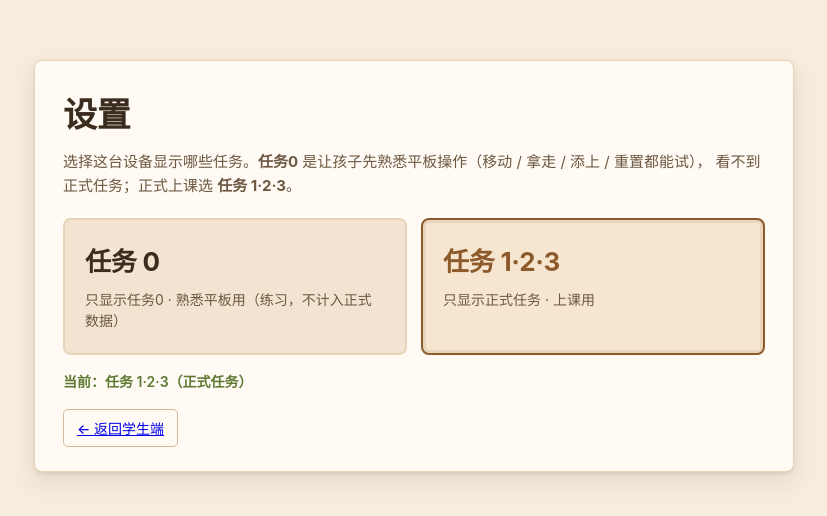
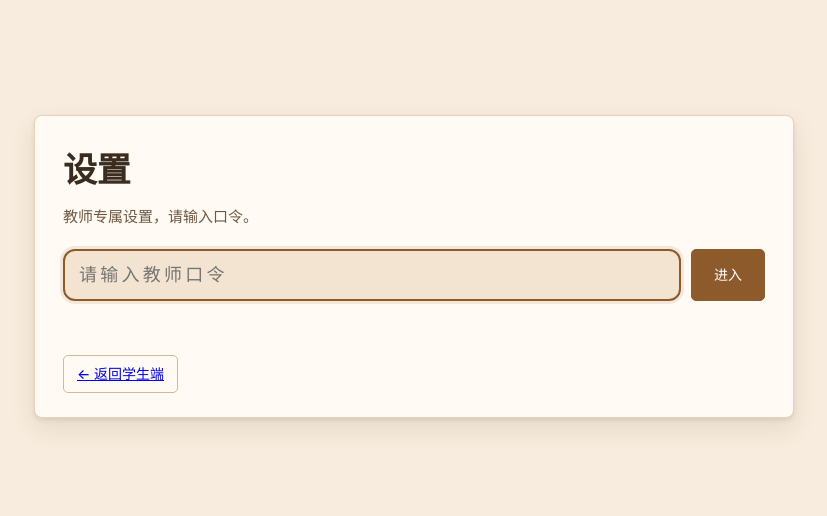
Before and after one commit to tesths/cube-math, a website: page public/settings.html in a window 1280 px wide. Shown: the part 134-650 px from the top of the page, without its empty margins (226-1053 px from the left). Drawn offline with Linux system fonts and the light colour scheme.

Commit message:
feat(settings): 设置改为教师专属（教师端口令门，学生端去掉入口）
- 学生端（首页底部、顶栏）去掉「设置」链接，学生点不到
- 教师端顶栏新增「设置」入口
- /settings 增加教师口令门（config.js settingsPin，默认 8888），输对才显示选项
- 口令门不持久化解锁，学生拿到设备也进不去

```diff
--- a/public/config.js
+++ b/public/config.js
@@ -14,4 +14,7 @@
 window.CUBE_VIEWS_CONFIG = {
   apiBase: '',
   pollMs: 1000,
+  // 设置页的教师口令（教师端「设置」进 /settings 时输入）。学生不知道就进不去。
+  // 这是纯前端口令门，用来挡住学生误入，不是强安全；需要就改这里，部署后即时生效。
+  settingsPin: '8888',
 };
--- a/public/css/style.css
+++ b/public/css/style.css
@@ -1113,3 +1113,30 @@ body.is-focusing { overflow: hidden; }
 @media (max-width: 640px) {
   .settings-choices { grid-template-columns: 1fr; }
 }
+
+/* 设置页教师口令门 */
+.settings-form {
+  display: flex;
+  gap: 10px;
+  align-items: center;
+  flex-wrap: wrap;
+  margin-bottom: 8px;
+}
+.settings-form input {
+  flex: 1 1 220px;
+  min-height: 52px;
+  padding: 0 14px;
+  font-size: 18px;
+  letter-spacing: .18em;
+  font-family: inherit;
+  color: var(--ink);
+  background: var(--panel-alt);
+  border: 2px solid var(--line);
+  border-radius: 12px;
+}
+.settings-form input:focus {
+  outline: none;
+  border-color: var(--blue);
+  box-shadow: 0 0 0 3px rgba(140, 90, 43, .12);
+}
+.settings-form .btn { min-height: 52px; padding: 0 22px; }
--- a/public/js/settings.js
+++ b/public/js/settings.js
@@ -1,12 +1,23 @@
 /**
- * 设置页：选择这台设备显示「任务0（练习）」还是「任务1·2·3（正式）」。
+ * 设置页（教师专属）：选择这台设备显示「任务0（练习）」还是「任务1·2·3（正式）」。
  *
- * 只存在本机 localStorage，不改服务器数据；返回学生端后生效（学生端会读同一个 key）。
- * 默认 formal（保持原有行为）。
+ * - 先要通过教师口令（config.js 里的 settingsPin）才能看到选项，学生即使知道网址也进不来；
+ * - 选项只存在本机 localStorage，不改服务器数据；返回学生端后生效（学生端读同一个 key）。
+ * - 默认 formal（保持原有行为）。
+ *
+ * 说明：这是纯前端口令门，用于挡住学生误入/乱点，不是强安全措施；
+ * 需要改口令就改 config.js 的 settingsPin（部署后无需重新构建）。
  */
 const KEY = 'cube-views:mode';
+const PIN = String(globalThis.CUBE_VIEWS_CONFIG?.settingsPin ?? '8888');
+
+const lockEl = document.getElementById('settingsLock');
+const bodyEl = document.getElementById('settingsBody');
+const form = document.getElementById('settingsForm');
+const pinInput = document.getElementById('settingsPin');
+const lockNote = document.getElementById('lockNote');
+const note = document.getElementById('settingsNote');
 const choices = [...document.querySelectorAll('.settings-choice')];
-const note = document.getElementById('settingsNote');
 
 function current() {
   try {
@@ -28,13 +39,30 @@ function render() {
   note.textContent = `当前：${label(mode)}`;
 }
 
+function unlock() {
+  lockEl.hidden = true;
+  bodyEl.hidden = false;
+  render();
+  document.querySelector('.settings-choice')?.focus();
+}
+
+form.addEventListener('submit', (event) => {
+  event.preventDefault();
+  if (pinInput.value.trim() === PIN) {
+    unlock();
+  } else {
+    lockNote.textContent = '口令不对，请重试';
+    pinInput.value = '';
+    pinInput.focus();
+  }
+});
+
 for (const btn of choices) {
   btn.addEventListener('click', () => {
     const mode = btn.dataset.mode === 'training' ? 'training' : 'formal';
     try {
       localStorage.setItem(KEY, mode);
     } catch {
-      /* 隐私模式下存不了：只本页提示 */
       note.textContent = '这台设备无法保存设置（浏览器禁用了本地存储）';
       return;
     }
@@ -43,4 +71,5 @@ for (const btn of choices) {
   });
 }
 
-render();
+// 进入页面时只显示口令门（不持久化解锁，学生拿到设备也进不去）
+pinInput.focus();
--- a/public/settings.html
+++ b/public/settings.html
@@ -4,7 +4,7 @@
 <meta charset="utf-8">
 <meta name="viewport" content="width=device-width, initial-scale=1, viewport-fit=cover">
 <title>设置 · 正方体三视图</title>
-<meta name="description" content="选择这台设备显示任务0（练习）还是任务1·2·3（正式）。">
+<meta name="description" content="教师专属设置：选择这台设备显示任务0（练习）还是任务1·2·3（正式）。">
 <link rel="icon" type="image/svg+xml" href="/favicon.svg">
 <link rel="stylesheet" href="/css/style.css">
 <script src="/config.js"></script>
@@ -12,6 +12,20 @@
 <body class="settings-page">
 <main class="settings" aria-labelledby="settingsTitle">
   <h1 id="settingsTitle">设置</h1>
+
+  <!-- 教师口令门：学生即使知道网址也进不来 -->
+  <section id="settingsLock">
+    <p class="settings-lede">教师专属设置，请输入口令。</p>
+    <form id="settingsForm" class="settings-form" autocomplete="off">
+      <input id="settingsPin" type="text" inputmode="numeric" autocomplete="off"
+             placeholder="请输入教师口令" aria-label="教师口令">
+      <button class="btn btn-primary" type="submit">进入</button>
+    </form>
+    <p class="settings-note" id="lockNote" role="status" aria-live="polite"></p>
+    <a class="btn settings-back" href="/">← 返回学生端</a>
+  </section>
+
+  <section id="settingsBody" hidden>
     <p class="settings-lede">
       选择这台设备显示哪些任务。<strong>任务0</strong> 是让孩子先熟悉平板操作（移动 / 拿走 / 添上 / 重置都能试），
       看不到正式任务；正式上课选 <strong>任务 1·2·3</strong>。
@@ -29,8 +43,8 @@
     </div>
 
     <p class="settings-note" id="settingsNote" role="status" aria-live="polite"></p>
-
     <a class="btn settings-back" href="/">← 返回学生端</a>
+  </section>
 </main>
 
 <script type="module" src="/js/settings.js"></script>
```
Also changed, not shown: public/index.html (+0 -3 lines), public/teacher.html (+1 -0 lines). Lines whose indentation alone changed are shown as unchanged.
